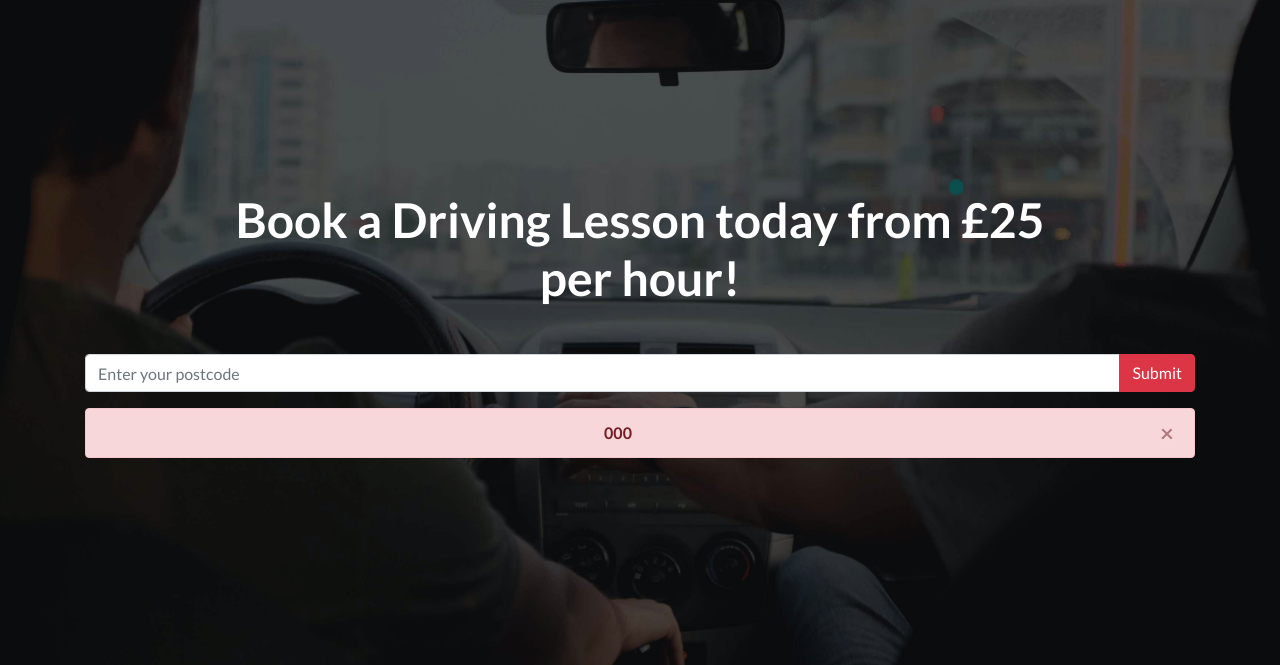
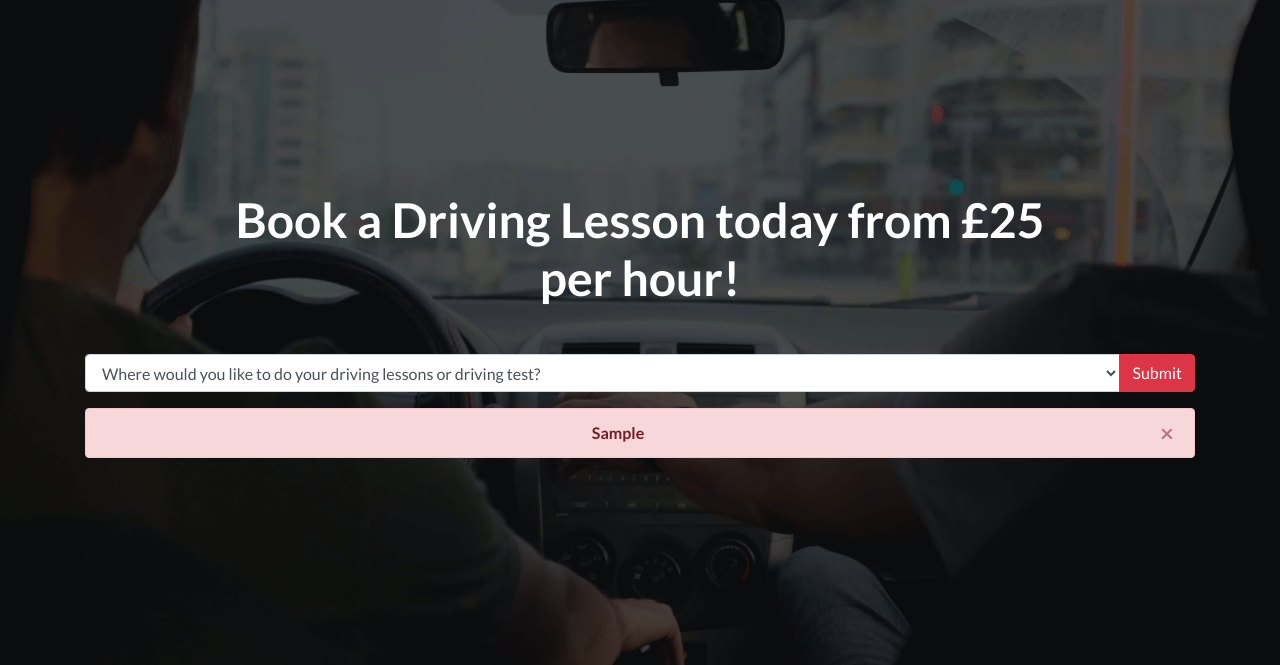
Before and after one commit to yonisM/drivingschool, a Flask app: template templates/index.html in a window 1280 px wide. Shown: the part 77-742 px from the top of the page. Run offline with Flask 2, Linux system fonts and the light colour scheme; the template is opened without the code that fills it: most values are stand-ins (such as "Sample title", 1, 10 or a date in 2020); some libraries are stand-ins or nearby versions.

Commit message:
Change index to dropdown. Remove various codes including postcode stuff

```diff
--- a/dashboard_site/pyvenv.cfg
+++ /dev/null
@@ -1,3 +0,0 @@
-home = C:\Users\yonis\anaconda3
-include-system-site-packages = false
-version = 3.7.6
--- a/server.py
+++ b/server.py
@@ -1,11 +1,8 @@
 from flask import Flask, render_template, request, send_file, send_from_directory, safe_join, abort
 import os
-from postcode import postcode_checker
 
 
 app = Flask(__name__)
-
-
 
 #Randomly generate secret keys
 SECRET_KEY = os.urandom(32)
@@ -17,16 +14,15 @@ app.config['SECRET_KEY'] = SECRET_KEY
 def index():
     show_hide = 'none'
 
+
     if request.method == 'POST':
-        postcode = request.form['postcode']
-        evaluate_postcode = postcode_checker(postcode)
-        if evaluate_postcode == 'Yes':
+        area_selected = request.form['area']
+        if area_selected == 'Other':
+            show_hide = 'block'
+            evaluate_area = "Sorry, we only serve Wood Green, Chingford, and Enfield areas"
+            return render_template('index.html', show_hide = show_hide, evaluate_area = evaluate_area)
+        else:
             return render_template('booking.html')
-        else:
-            show_hide = 'block'
-            return render_template('index.html', evaluate_postcode = evaluate_postcode, show_hide = show_hide)
-
-        return render_template('index.html', evaluate_postcode = evaluate_postcode, show_hide = show_hide)
     else:
         return render_template('index.html', show_hide = show_hide)
 
--- a/templates/booking.html
+++ b/templates/booking.html
@@ -22,7 +22,7 @@
             <h6 class="card-price text-center">From £27<span class="period">/hour</span></h6>
             <hr>
               <p> You can also book 2 hour lessons</p>
-              <p> Please note that we only serve SL1, SL2, and SL3 postcodes only</p>
+              <p> Please note that we only serve Wood Green, Chingford, and Enfield areas.</p>
             <a href="https://way2learn.setmore.com" class="btn btn-block btn-primary text-uppercase">Search Availability</a>
           </div>
         </div>
@@ -36,7 +36,7 @@
             <h6 class="card-price text-center">£80<span class="period">/hour</span></h6>
             <hr>
               <p> You can book a car for a driving lesson for up to 2 hour 30 minutes </p>
-              <p> Please note that we only serve SL1, SL2, and SL3 postcodes only</p>
+              <p> Please note that we only serve Wood Green, Chingford, and Enfield areas</p>
             <a href="https://way2learn.setmore.com" class="btn btn-block btn-primary text-uppercase">Search Availability</a>
           </div>
         </div>
@@ -51,7 +51,7 @@
               <h6 class="card-price text-center">£250</h6>
             <hr>
               <p>Each lesson will last up to 2 hours. </p>
-              <p>Please note that we only serve SL1, SL2, and SL3 postcodes only</p>
+              <p>Please note that we only serve Wood Green, Chingford, and Enfield areas.</p>
 
             <button type="button" class="btn btn-block btn-primary text-uppercase" data-toggle="modal" data-target="#exampleModal">Search Availability</button>
           </div>
--- a/templates/index.html
+++ b/templates/index.html
@@ -49,7 +49,13 @@
 
           <form method="post">
             <div class="input-group mb-3">
-                <input type="text" class="form-control" name = "postcode" placeholder="Enter your postcode" required>
+                <select class="form-control" name= "area" required >
+                    <option selected disabled>Where would you like to do your driving lessons or driving test?</option>
+                    <option value="Wood Green">Wood Green</option>
+                    <option value="Chingford">Chingford</option>
+                    <option value="Enfield">Enfield</option>
+                    <option value="Other">Other</option>
+                </select>
             <div class="input-group-append">
             <button class="btn btn-danger" type="submit" name = "send_postcode" value = "search">Submit</button>
             </div>
@@ -58,7 +64,7 @@
 
 
         <div class="alert alert-danger alert-dismissible fade show" role="alert" style = "display: {{show_hide}}">
-  <strong>{{ evaluate_postcode}}</strong>
+  <strong>{{ evaluate_area}}</strong>
   <button type="button" class="close" data-dismiss="alert" aria-label="Close">
     <span aria-hidden="true">&times;</span>
   </button>
```
Also changed, not shown: postcode.py (deleted, +0 -51 lines), 14 other files.
